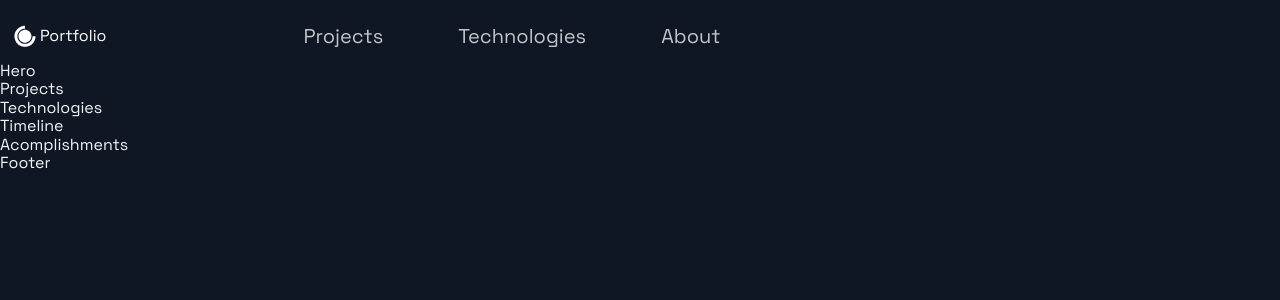
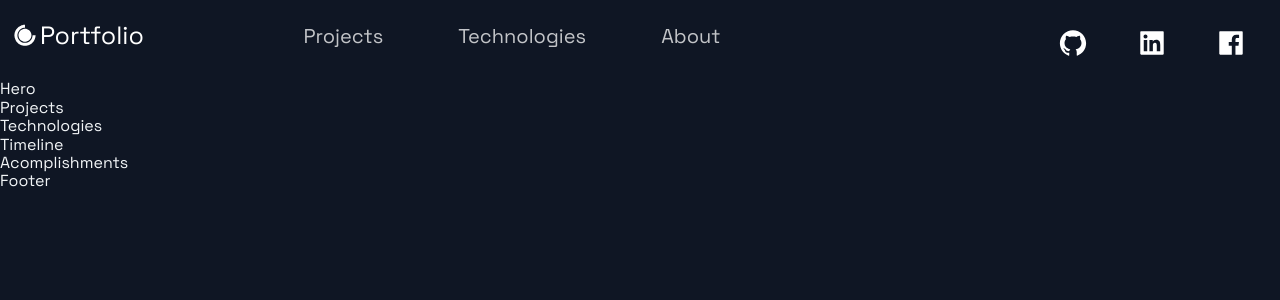
Before and after one commit to SpJishan/portfolio_website, a Next.js app: page / in a window 1280 px wide. Shown: the top 300 px of the page. Built offline with nearby package versions, Linux system fonts and the light colour scheme.

Commit message:
Completed the Header Navigation
Styled a span element

Learned how to style a component and element in JS

```diff
--- a/src/components/Header/Header.js
+++ b/src/components/Header/Header.js
@@ -1,16 +1,16 @@
 import Link from 'next/link';
 import React from 'react';
-import { AiFillGithub, AiFillInstagram, AiFillLinkedin } from 'react-icons/ai';
+import { AiFillFacebook, AiFillGithub, AiFillInstagram, AiFillLinkedin } from 'react-icons/ai';
 import { DiCssdeck } from 'react-icons/di';
 
-import { Container, Div1, Div2, Div3, NavLink, SocialIcons } from './HeaderStyles';
+import { Container, Div1, Div2, Div3, NavLink, SocialIcons, Span  } from './HeaderStyles';
 
 const Header = () =>  (
   <Container>
     <Div1>
-      <Link href="/" style={{display:"flex", alignItems:"center", color:"white"}}>
+      <Link href="/" style={{display:"flex", alignItems:"center", color:"white", marginBottom:"20px"}}>
 
-          <DiCssdeck size="3rem" /><span>Portfolio</span>
+          <DiCssdeck size="3rem" /><Span>Portfolio</Span>
       </Link>
     </Div1>
 
@@ -32,7 +32,19 @@ const Header = () =>  (
         <NavLink>About</NavLink>
       </Link>
       </li>
-    </Div2>
+      </Div2>
+
+      <Div3>
+        <SocialIcons href='https://github.com/SpJishan'>
+          <AiFillGithub size="3rem" />
+        </SocialIcons>
+        <SocialIcons href='https://linkedin.com/in/shafinul-pasha-b08877175/'>
+          <AiFillLinkedin size="3rem" />
+        </SocialIcons>
+        <SocialIcons href='https://facebook.com/profile.php?id=100091002365601'>
+          <AiFillFacebook size="3rem" />
+        </SocialIcons>
+      </Div3>
 
   </Container>
 );
--- a/src/components/Header/HeaderStyles.js
+++ b/src/components/Header/HeaderStyles.js
@@ -16,6 +16,10 @@ export const Container = styled.div`
     grid-column-gap: 0.5rem;
     grid-row-gap: 0.5rem;
   }
+`;
+
+export const Span = styled.span`
+ font-size: 2.5rem;
 `;
 export const Div1 = styled.div`
   grid-area: 1 / 1 / 2 / 2;
```
